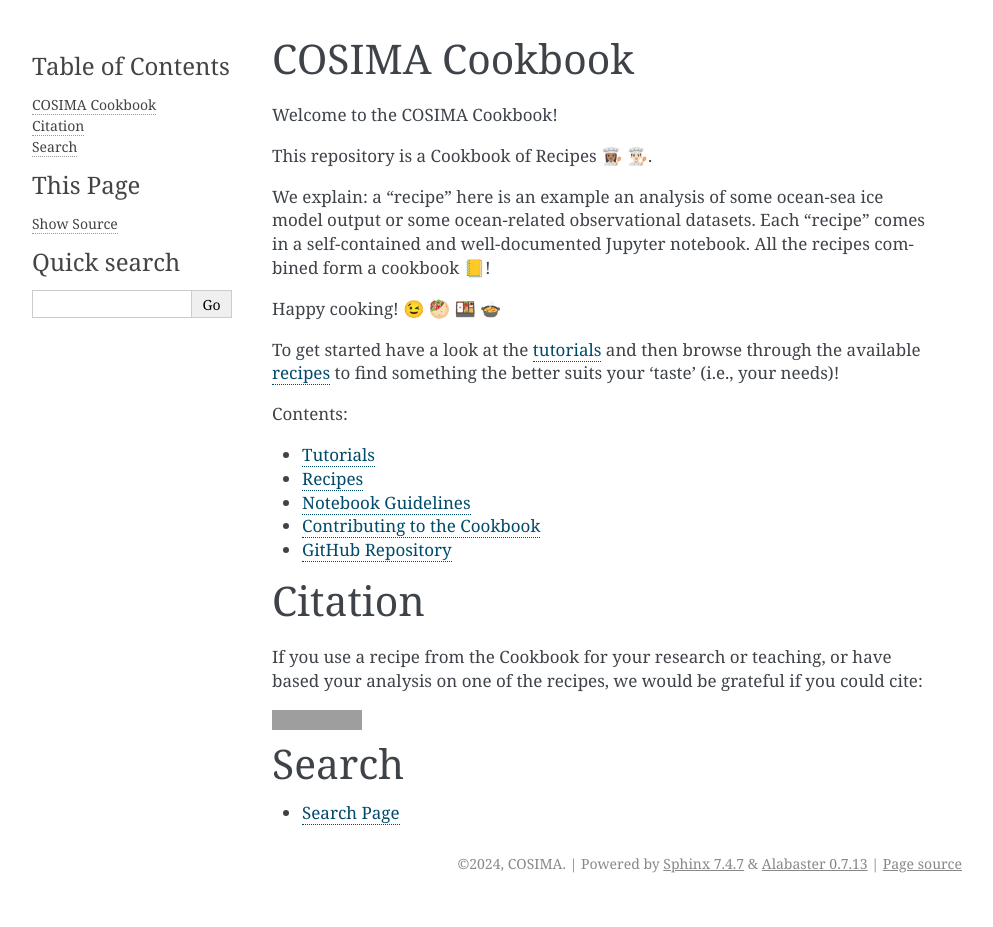
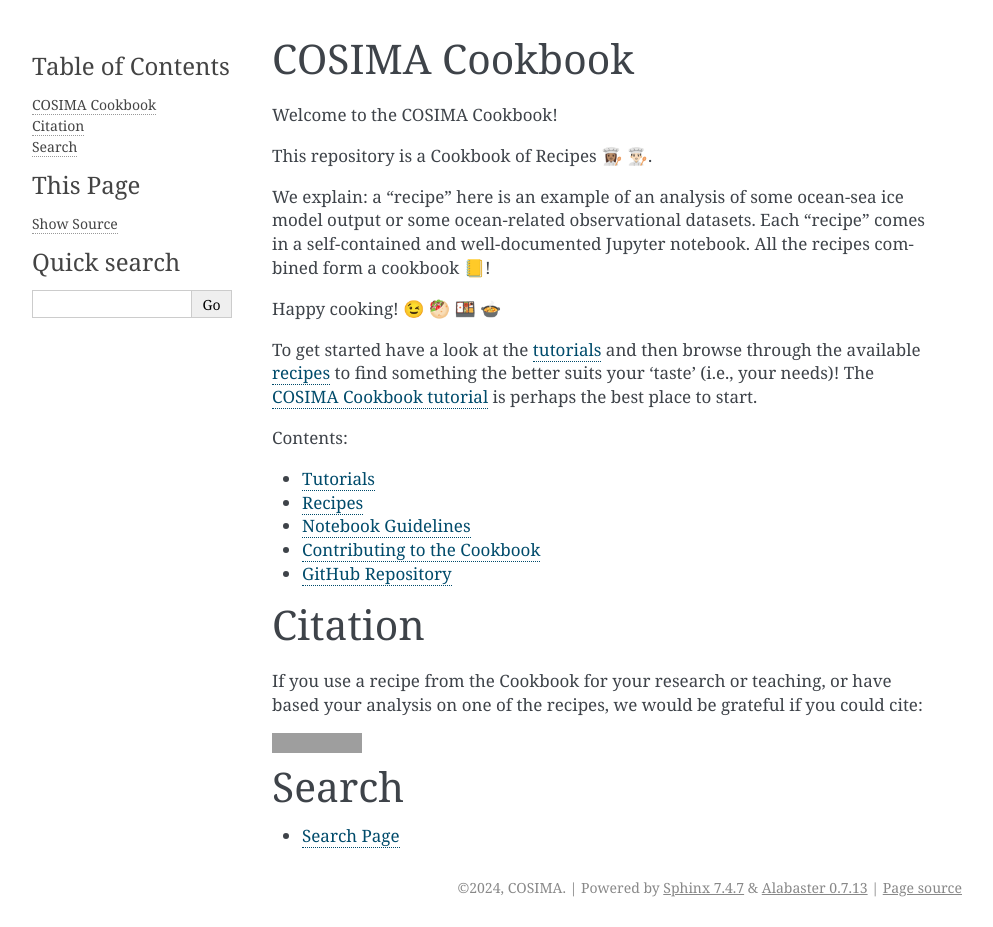
Before and after one commit to COSIMA/cosima-recipes, a Sphinx documentation site: the page built from docs/index.rst, in a window 1280 px wide. Shown: the whole page, without its empty margins (148-1141 px from the left). Built offline with Sphinx 7.4.7, drawn with Linux system fonts in a browser that asks for light colours; before the commit the page ends 903 px from its top, so only the background shows below that; grey boxes are pictures that could not be loaded.

Commit message:
Update README.md to discuss the Intake-version of the Cookbook tutorial (#503)
* Update README.md to discuss the Intake-version of the Cookbook tutorial

* mention cookbook tutorial in docs landing page

* combine paragraphs

* minor grammar error

```diff
--- a/docs/index.rst
+++ b/docs/index.rst
@@ -10,7 +10,7 @@ Welcome to the COSIMA Cookbook!
 
 This repository is a Cookbook of Recipes 👩🏽‍🍳 👨🏻‍🍳.
 
-We explain: a "recipe" here is an example an analysis of some ocean-sea ice model output or some ocean-related observational datasets.
+We explain: a "recipe" here is an example of an analysis of some ocean-sea ice model output or some ocean-related observational datasets.
 Each "recipe" comes in a self-contained and well-documented Jupyter notebook.
 All the recipes combined form a cookbook 📒!
 
@@ -18,10 +18,11 @@ Happy cooking! 😉 🥙 🍱 🍲
 
 To get started have a look at the tutorials_ and then browse through the
 available recipes_ to find something the better suits your 'taste' (i.e., your needs)!
-
+The  `COSIMA Cookbook tutorial`_ is perhaps the best place to start.
 
 .. _tutorials: tutorials.html
 .. _recipes: recipes.html
+.. _COSIMA Cookbook tutorial: https://cosima-recipes.readthedocs.io/en/latest/Tutorials/COSIMA_CookBook_Tutorial.html
 
 .. toctree::
    :maxdepth: 1
```
Also changed, not shown: README.md (+4 -3 lines).
